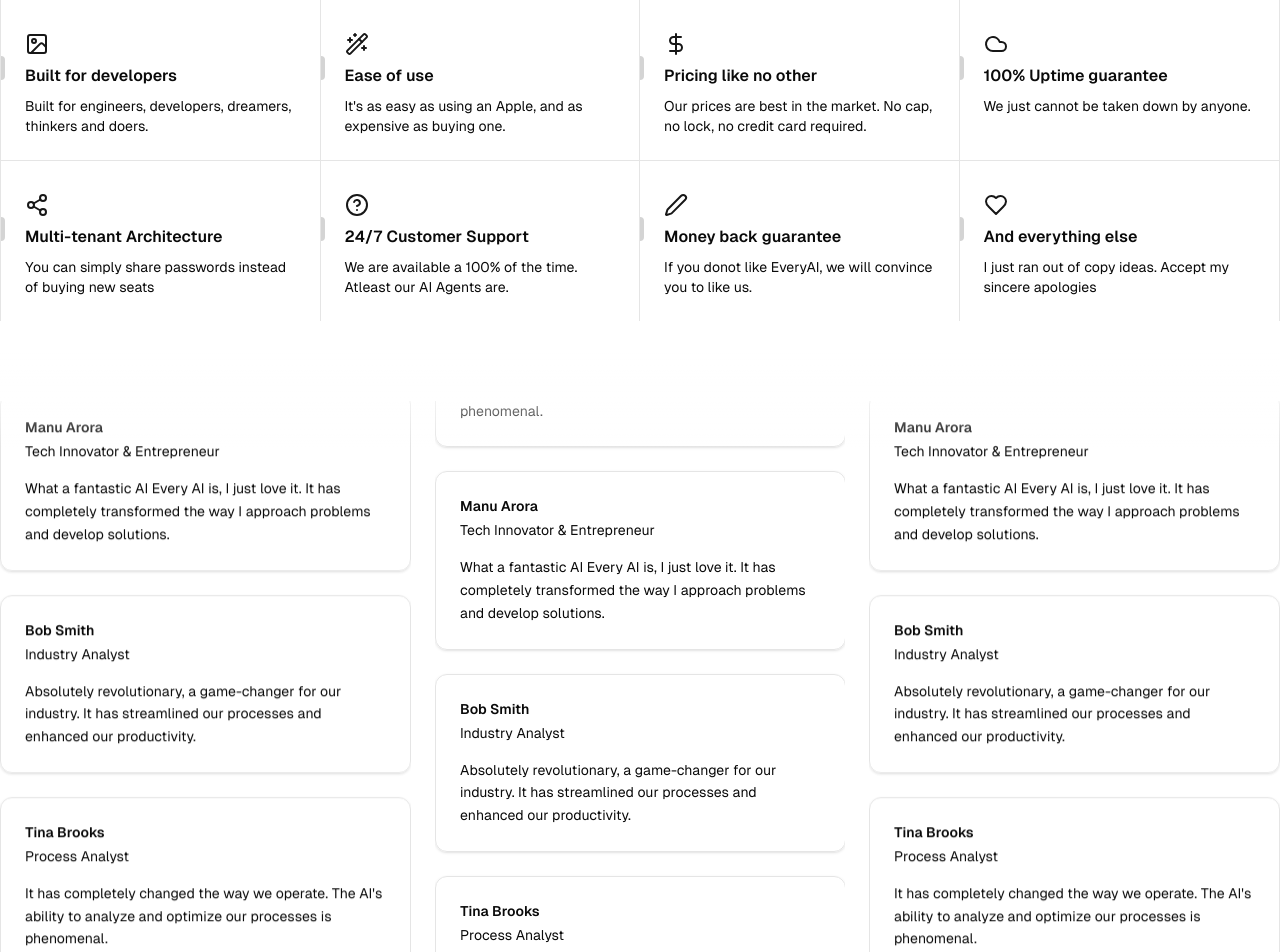
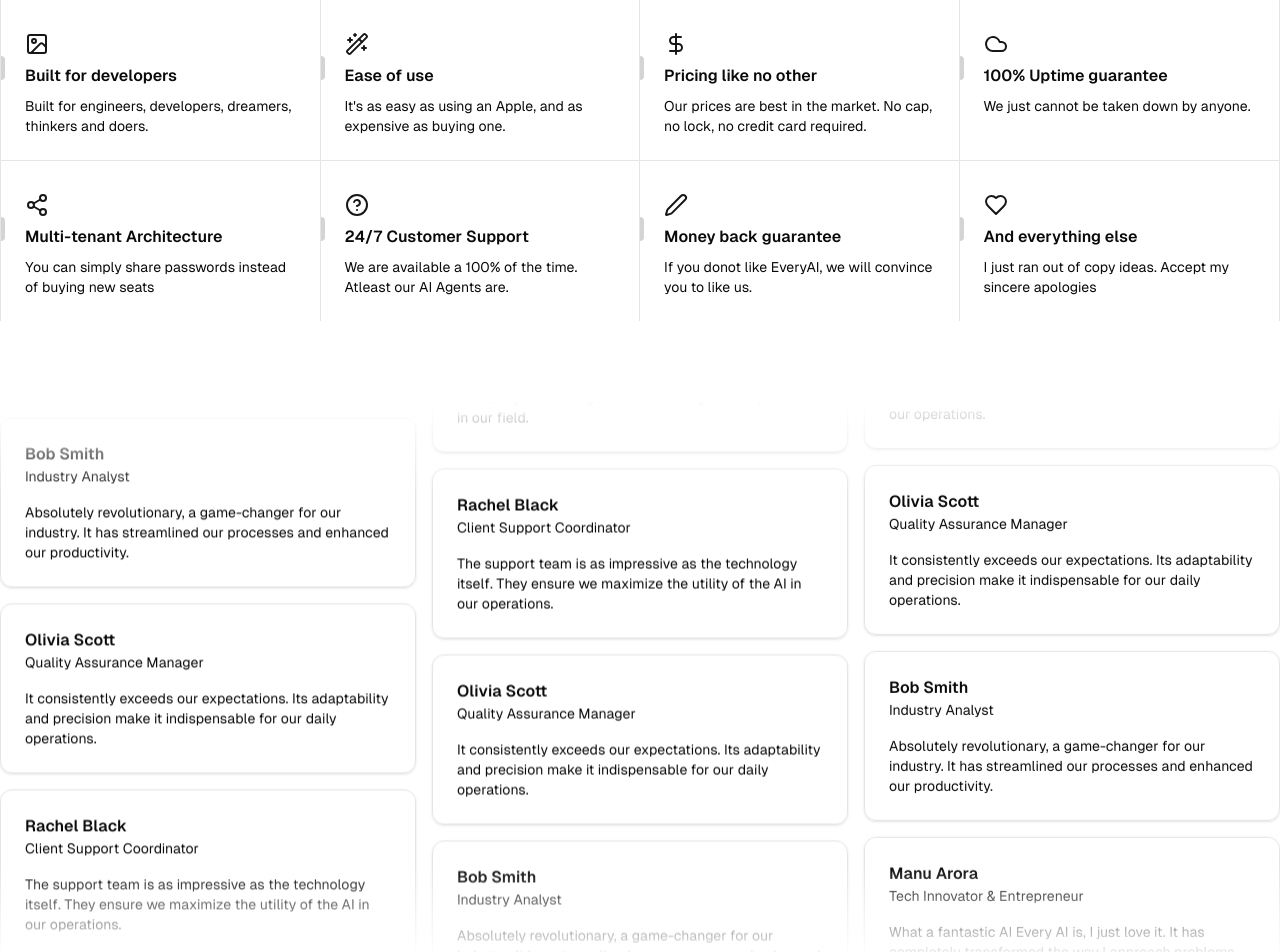
Before and after one commit to icandrew/test-app, a Next.js app: page / in a window 1280 px wide. Shown: the top 952 px of the page. Built offline with nearby package versions, Linux system fonts and the light colour scheme.

Commit message:
fixed overflow of testimonial marquee

```diff
--- a/components/features-grid.tsx
+++ b/components/features-grid.tsx
@@ -60,7 +60,7 @@ export function FeaturesGrid() {
   const rows = [features.slice(0, 4), features.slice(4)]
 
   return (
-    <div className="relative w-full max-w-7xl mx-auto px-4 md:px-8 lg:px-0 xl:px-0 mb-8">
+    <div className="relative w-full max-w-7xl mx-auto md:px-8 lg:px-0 xl:px-0 mb-8">
       <div className="grid grid-cols-1 min-[426px]:grid-cols-2 md:grid-cols-2 lg:grid-cols-4 border-x">
         {rows.map((row, rowIndex) => (
           <React.Fragment key={rowIndex}>
--- a/components/testimonial-marquee.tsx
+++ b/components/testimonial-marquee.tsx
@@ -48,71 +48,171 @@ const testimonials: Testimonial[] = [
 ]
 
 export function TestimonialMarquee() {
-  const renderColumn = (testimonials: Testimonial[], index: number) => (
+  return (
+    <div className="max-w-7xl mx-auto py-12 px-4 md:px-0">
+      <div className="relative min-h-[400px] max-h-[70vh] overflow-hidden">
+        <div className="grid grid-cols-1 md:grid-cols-3 gap-4">
+          {/* Column 1 - Normal speed */}
+          <div className="flex flex-col gap-4">
             <motion.div
-      className="flex-1 h-[700px] overflow-hidden"
-      initial={{ x: 100, opacity: 0 }}
-      animate={{ x: 0, opacity: 1 }}
+              initial={{ y: 0 }}
+              animate={{ y: "-50%" }}
               transition={{
-        duration: 0.8,
-        delay: index === 1 ? 0.05 : index * 0.2,
-        ease: [0.21, 1.11, 0.81, 0.99]
+                duration: 20,
+                repeat: Infinity,
+                repeatType: "loop",
+                ease: "linear",
               }}
+              className="flex flex-col gap-4"
             >
-      <div
-        className="space-y-6 animate-marquee"
-        style={{
-          '--marquee-duration': index === 1 ? '25000ms' : '15800ms',
-          animation: `marquee var(--marquee-duration) linear infinite ${index === 1 ? '50ms' : '0ms'}`,
-        } as React.CSSProperties}
+              {testimonials.map((testimonial, i) => (
+                <Card
+                  key={i}
+                  className="rounded-xl p-6 bg-background/50 backdrop-blur"
                 >
-        {/* Original set */}
-        {testimonials.slice(0, 3).map((testimonial, index) => (
-          <Card
-            key={`original-${index}`}
-            className="p-6 bg-background/50 backdrop-blur supports-[backdrop-filter]:bg-background/50"
-          >
-            <div className="flex flex-col gap-1 mb-4">
-              <h3 className="font-semibold text-sm">{testimonial.name}</h3>
-              <p className="text-sm text-muted-foreground">{testimonial.role}</p>
+                  <div className="flex flex-col gap-4">
+                    <div>
+                      <h3 className="font-semibold">{testimonial.name}</h3>
+                      <p className="text-sm text-muted-foreground">
+                        {testimonial.role}
+                      </p>
                     </div>
-            <blockquote className="text-sm leading-relaxed text-muted-foreground">
+                    <p className="text-sm text-muted-foreground">
                       {testimonial.content}
-            </blockquote>
+                    </p>
+                  </div>
                 </Card>
               ))}
-        {/* Duplicate set */}
-        {testimonials.slice(0, 3).map((testimonial, index) => (
+              {testimonials.map((testimonial, i) => (
                 <Card
-            key={`duplicate-${index}`}
-            className="p-6 bg-background/50 backdrop-blur supports-[backdrop-filter]:bg-background/50"
+                  key={`duplicate-${i}`}
+                  className="rounded-xl p-6 bg-background/50 backdrop-blur"
                 >
-            <div className="flex flex-col gap-1 mb-4">
-              <h3 className="font-semibold text-sm">{testimonial.name}</h3>
-              <p className="text-sm text-muted-foreground">{testimonial.role}</p>
+                  <div className="flex flex-col gap-4">
+                    <div>
+                      <h3 className="font-semibold">{testimonial.name}</h3>
+                      <p className="text-sm text-muted-foreground">
+                        {testimonial.role}
+                      </p>
                     </div>
-            <blockquote className="text-sm leading-relaxed text-muted-foreground">
+                    <p className="text-sm text-muted-foreground">
                       {testimonial.content}
-            </blockquote>
+                    </p>
+                  </div>
                 </Card>
               ))}
-      </div>
             </motion.div>
-  )
-
-  return (
-    <div className="relative w-full max-w-7xl mx-auto px-4 md:px-8 lg:px-0 xl:px-0 py-12">
-      <div className="absolute top-0 left-0 right-0 h-24 bg-gradient-to-b from-background to-transparent z-10" />
-
-      <div className="grid grid-cols-1 min-[426px]:grid-cols-2 md:grid-cols-3 gap-6" aria-label="Customer testimonials">
-        {[0, 1, 2].map((index) => (
-          <div key={index}>
-            {renderColumn(testimonials, index)}
-          </div>
-        ))}
           </div>
 
-      <div className="absolute bottom-0 left-0 right-0 h-24 bg-gradient-to-t from-background to-transparent z-10" />
+          {/* Column 2 - Slower speed */}
+          <div className="flex flex-col gap-4">
+            <motion.div
+              initial={{ y: 0 }}
+              animate={{ y: "-50%" }}
+              transition={{
+                duration: 25, // Slower speed
+                repeat: Infinity,
+                repeatType: "loop",
+                ease: "linear",
+              }}
+              className="flex flex-col gap-4"
+            >
+              {[...testimonials].reverse().map((testimonial, i) => (
+                <Card
+                  key={i}
+                  className="rounded-xl p-6 bg-background/50 backdrop-blur"
+                >
+                  <div className="flex flex-col gap-4">
+                    <div>
+                      <h3 className="font-semibold">{testimonial.name}</h3>
+                      <p className="text-sm text-muted-foreground">
+                        {testimonial.role}
+                      </p>
+                    </div>
+                    <p className="text-sm text-muted-foreground">
+                      {testimonial.content}
+                    </p>
+                  </div>
+                </Card>
+              ))}
+              {[...testimonials].reverse().map((testimonial, i) => (
+                <Card
+                  key={`duplicate-${i}`}
+                  className="rounded-xl p-6 bg-background/50 backdrop-blur"
+                >
+                  <div className="flex flex-col gap-4">
+                    <div>
+                      <h3 className="font-semibold">{testimonial.name}</h3>
+                      <p className="text-sm text-muted-foreground">
+                        {testimonial.role}
+                      </p>
+                    </div>
+                    <p className="text-sm text-muted-foreground">
+                      {testimonial.content}
+                    </p>
+                  </div>
+                </Card>
+              ))}
+            </motion.div>
+          </div>
+
+          {/* Column 3 - Faster speed */}
+          <div className="flex flex-col gap-4">
+            <motion.div
+              initial={{ y: 0 }}
+              animate={{ y: "-50%" }}
+              transition={{
+                duration: 15, // Faster speed
+                repeat: Infinity,
+                repeatType: "loop",
+                ease: "linear",
+              }}
+              className="flex flex-col gap-4"
+            >
+              {testimonials.slice().reverse().map((testimonial, i) => (
+                <Card
+                  key={i}
+                  className="rounded-xl p-6 bg-background/50 backdrop-blur"
+                >
+                  <div className="flex flex-col gap-4">
+                    <div>
+                      <h3 className="font-semibold">{testimonial.name}</h3>
+                      <p className="text-sm text-muted-foreground">
+                        {testimonial.role}
+                      </p>
+                    </div>
+                    <p className="text-sm text-muted-foreground">
+                      {testimonial.content}
+                    </p>
+                  </div>
+                </Card>
+              ))}
+              {testimonials.slice().reverse().map((testimonial, i) => (
+                <Card
+                  key={`duplicate-${i}`}
+                  className="rounded-xl p-6 bg-background/50 backdrop-blur"
+                >
+                  <div className="flex flex-col gap-4">
+                    <div>
+                      <h3 className="font-semibold">{testimonial.name}</h3>
+                      <p className="text-sm text-muted-foreground">
+                        {testimonial.role}
+                      </p>
+                    </div>
+                    <p className="text-sm text-muted-foreground">
+                      {testimonial.content}
+                    </p>
+                  </div>
+                </Card>
+              ))}
+            </motion.div>
+          </div>
+        </div>
+
+        {/* Gradient overlays */}
+        <div className="absolute inset-x-0 top-0 h-24 bg-gradient-to-b from-background to-transparent" />
+        <div className="absolute inset-x-0 bottom-0 h-24 bg-gradient-to-t from-background to-transparent" />
+      </div>
     </div>
   )
 }
```
Lines whose indentation alone changed are shown as unchanged.
